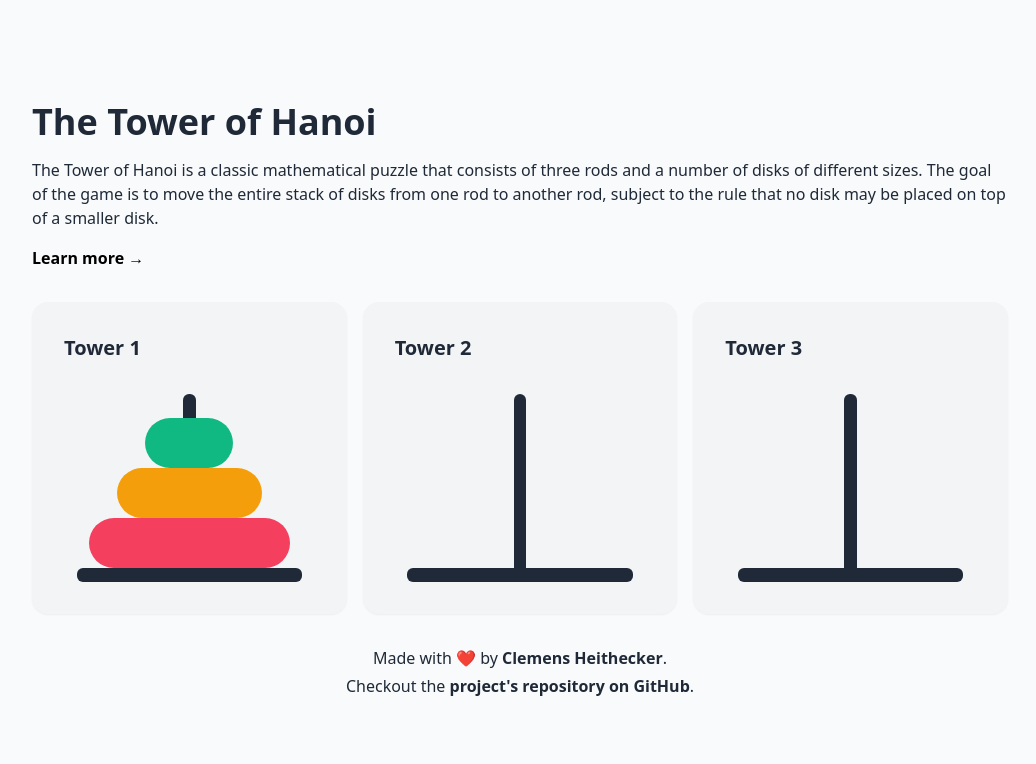
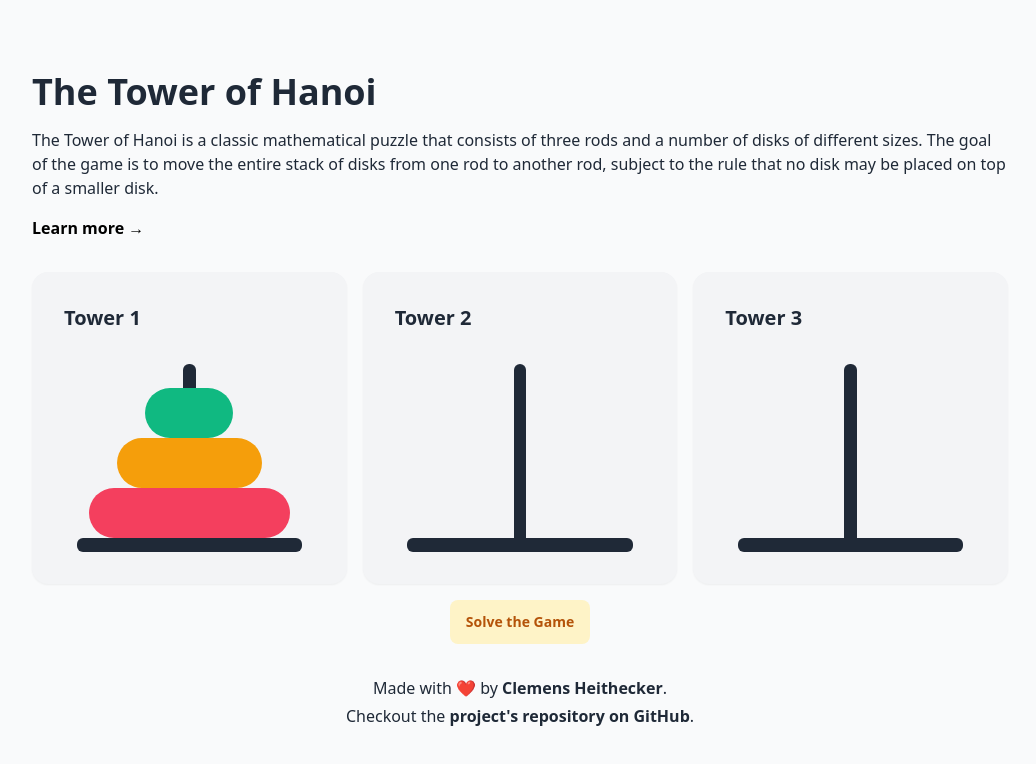
Before and after one commit to clemensheithecker/tower-of-hanoi, a React (Create React App) app: page / in a window 1280 px wide. Shown: the top 764 px of the page, without its empty margins (120-1156 px from the left). Built offline with nearby package versions, Linux system fonts and the light colour scheme.

Commit message:
Add game solver

```diff
--- a/src/components/Game/TowerOfHanoi.tsx
+++ b/src/components/Game/TowerOfHanoi.tsx
@@ -9,6 +9,7 @@ import { TowerContent } from "./types";
 import Notification from "./Notification";
 import getHasWon from "../../utilities/getHasWon";
 import confetti from "canvas-confetti";
+import solveHanoi from "../../utilities/solveHanoi";
 
 const BACKGROUND_COLOR_CLASSES = [
   "bg-rose-500",
@@ -27,13 +28,13 @@ const TowerOfHanoi = () => {
     backgroundColorClasses: BACKGROUND_COLOR_CLASSES,
   });
 
+  const [hasWon, setHasWon] = useState(false);
+  const [notification, setNotification] = useState<
+    { message: string; type: string } | undefined
+  >(undefined);
   const [selected, setSelected] = useState<number | undefined>(undefined);
   const [towerContents, setTowerContents] =
     useState<TowerContent[]>(initialTowerContents);
-  const [notification, setNotification] = useState<
-    { message: string; type: string } | undefined
-  >(undefined);
-  const [hasWon, setHasWon] = useState(false);
 
   useEffect(() => {
     if (hasWon) {
@@ -93,9 +94,13 @@ const TowerOfHanoi = () => {
   };
 
   return (
+    <div>
       <section className="mt-8 grid w-full grid-cols-2 gap-4 sm:grid-cols-3">
         {notification && (
-        <Notification message={notification.message} type={notification.type} />
+          <Notification
+            message={notification.message}
+            type={notification.type}
+          />
         )}
         {[...Array(NUMBER_TOWERS)].map((_, index) => {
           const towerContent = getTowerContent({
@@ -119,6 +124,21 @@ const TowerOfHanoi = () => {
           }
         })}
       </section>
+      <div className="flex justify-center">
+        <button
+          onClick={() =>
+            solveHanoi({
+              numberDisks: NUMBER_DISKS,
+              fromTowerNumber: 0 + 1,
+              toTowerNumber: 2 + 1,
+            })
+          }
+          className="mt-4 rounded-lg bg-amber-100 py-3 px-4 text-sm font-semibold text-amber-700 hover:bg-amber-200"
+        >
+          Solve the Game
+        </button>
+      </div>
+    </div>
   );
 };
 
--- /dev/null
+++ b/src/utilities/solveHanoi.ts
@@ -0,0 +1,34 @@
+const print = (fromTowerNumber: number, toTowerNumber: number): void => {
+  console.log(
+    `Move disk from tower ${fromTowerNumber} to tower ${toTowerNumber}.`
+  );
+};
+
+const solveHanoi = ({
+  numberDisks,
+  fromTowerNumber,
+  toTowerNumber,
+}: {
+  numberDisks: number;
+  fromTowerNumber: number;
+  toTowerNumber: number;
+}) => {
+  if (numberDisks === 1) {
+    print(fromTowerNumber, toTowerNumber);
+  } else {
+    const otherTowerNumber = 6 - (fromTowerNumber + toTowerNumber);
+    solveHanoi({
+      numberDisks: numberDisks - 1,
+      fromTowerNumber,
+      toTowerNumber: otherTowerNumber,
+    });
+    print(fromTowerNumber, toTowerNumber);
+    solveHanoi({
+      numberDisks: numberDisks - 1,
+      fromTowerNumber: otherTowerNumber,
+      toTowerNumber,
+    });
+  }
+};
+
+export default solveHanoi;
```
Also changed, not shown: 1 other file (tests, documents, lock files or other folders). Lines whose indentation alone changed are shown as unchanged.
